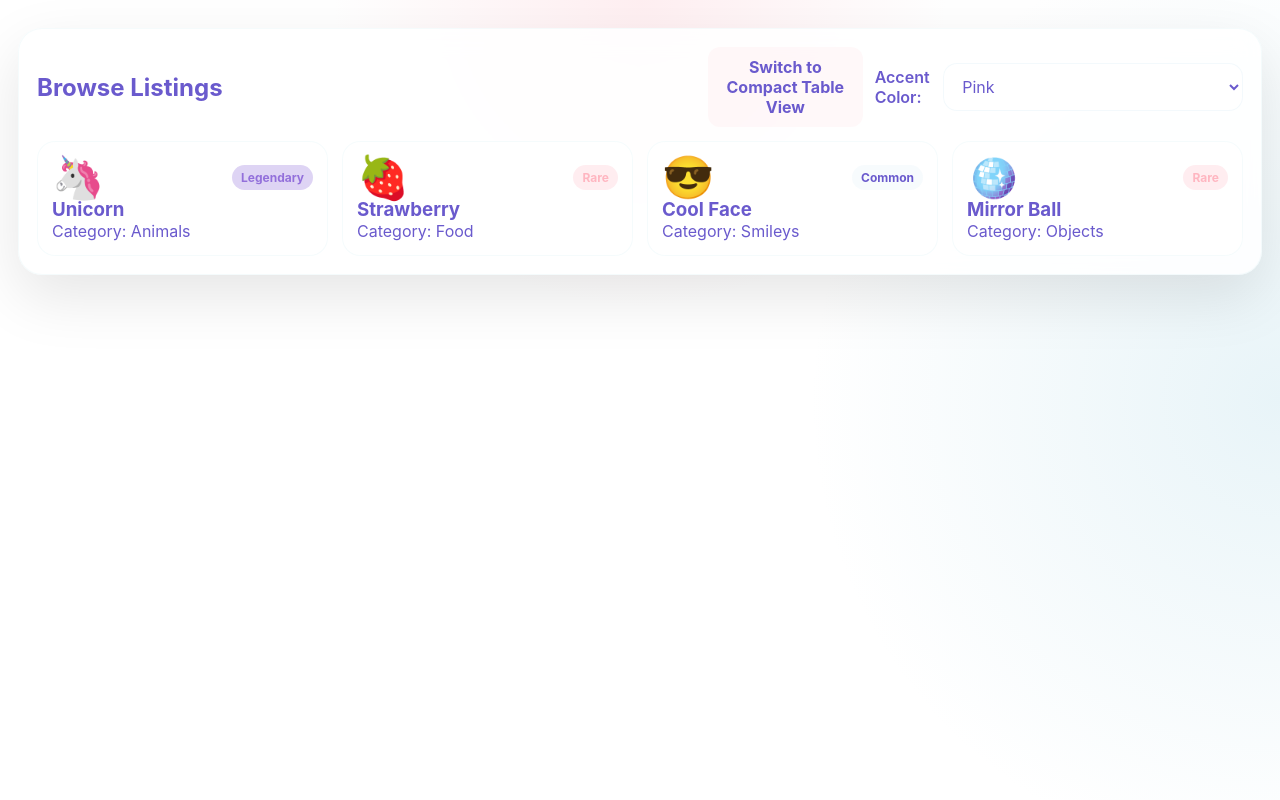
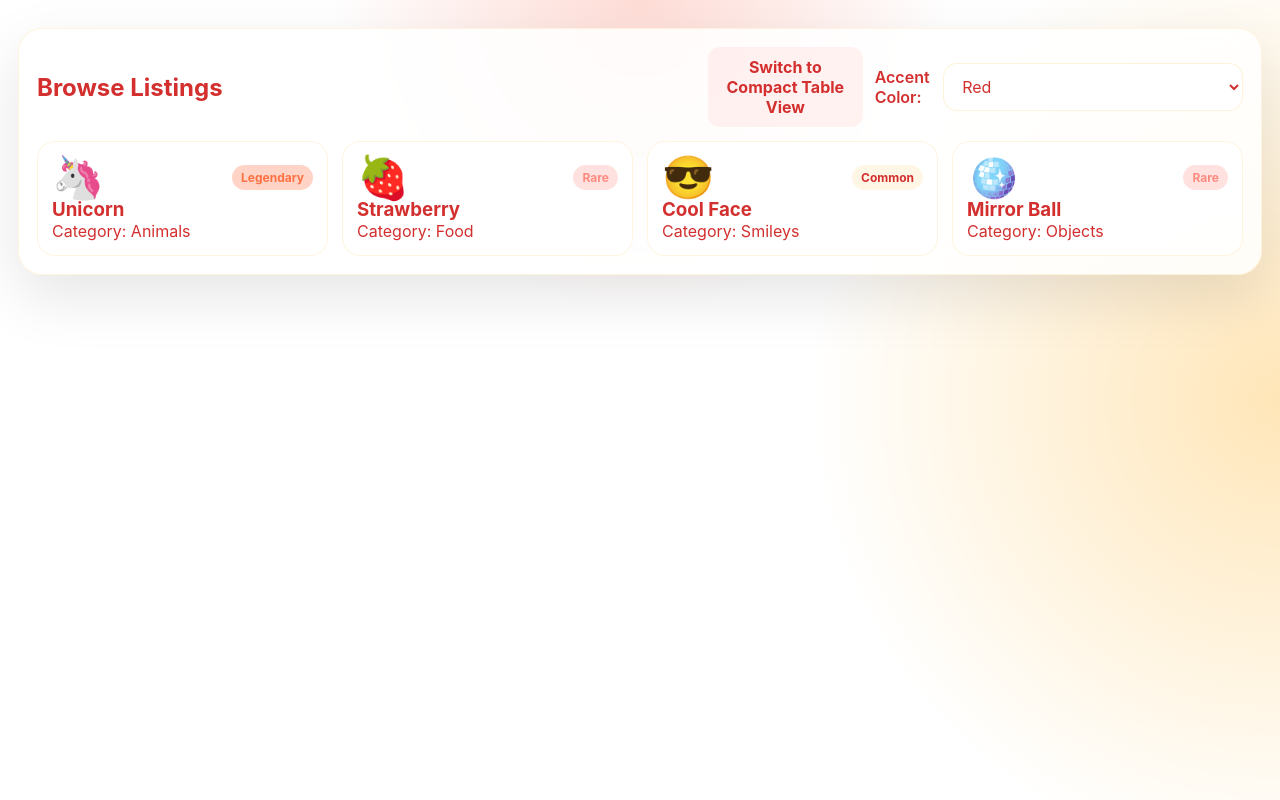
Before and after one commit to pri-m-05/emoji-exchange, a React (Vite) app in the folder emoji-exchange-starter/: page / in a window 1280 px wide. Built offline with nearby package versions, Linux system fonts and the light colour scheme.

Commit message:
Update accent colors to red and orange theme

```diff
--- a/emoji-exchange-starter/src/App.tsx
+++ b/emoji-exchange-starter/src/App.tsx
@@ -3,11 +3,11 @@ import type { Listing } from "./types";
 import { seedListings } from "./seed";
 
 const ACCENT_COLORS = [
+  { name: "Red", pink: "#ff8a80", purple: "#d32f2f" },
+  { name: "Orange", pink: "#ffcc99", purple: "#ff7043" },
   { name: "Pink", pink: "#ffb6c1", purple: "#9370db" },
   { name: "Blue", pink: "#add8e6", purple: "#6a5acd" },
-  { name: "Green", pink: "#77dd77", purple: "#4caf50" },
-  { name: "Orange", pink: "#ffcc99", purple: "#ff7043" },
-  { name: "Red", pink: "#ff8a80", purple: "#d32f2f" }
+  { name: "Green", pink: "#77dd77", purple: "#4caf50" }
 ];
 
 export default function App() {
--- a/emoji-exchange-starter/src/styles.css
+++ b/emoji-exchange-starter/src/styles.css
@@ -2,66 +2,66 @@
   font-family: Inter, ui-sans-serif, system-ui, -apple-system, BlinkMacSystemFont, "Segoe UI", sans-serif;
   /* Pastel color theme variables */
   --color-bg-dark: #ffffff;
-  --color-bg-gradient-top: rgba(255, 182, 193, 0.22); /* pastel pink accent */
-  --color-bg-gradient-right: rgba(173, 216, 230, 0.28); /* pastel blue accent */
-  --color-text-primary: #6a5acd; /* pastel purple text */
-  --color-text-secondary: #77dd77; /* pastel green text */
+  --color-bg-gradient-top: rgba(255, 99, 71, 0.22); /* tomato red accent */
+  --color-bg-gradient-right: rgba(255, 165, 0, 0.28); /* orange accent */
+  --color-text-primary: #d32f2f; /* red text */
+  --color-text-secondary: #ff7043; /* orange text */
   --color-text-muted: #a9a9a9; /* muted gray text */
-  --color-accent-pink: #ffb6c1; /* pastel pink accent */
-  --color-accent-purple: #9370db; /* pastel purple accent */
-  --color-accent-pink-light: rgba(255, 182, 193, 0.65); /* pastel pink light */
+  --color-accent-pink: #ff8a80; /* red accent */
+  --color-accent-purple: #ff7043; /* orange accent */
+  --color-accent-pink-light: rgba(255, 138, 128, 0.65); /* red light */
   --color-panel-bg: rgba(255, 255, 255, 0.85);
-  --color-panel-border: rgba(173, 216, 230, 0.12); /* pastel blue border */
+  --color-panel-border: rgba(255, 165, 0, 0.12); /* orange border */
   --color-input-bg: rgba(255, 255, 255, 0.9);
-  --color-input-border: rgba(173, 216, 230, 0.15); /* pastel blue border */
+  --color-input-border: rgba(255, 165, 0, 0.15); /* orange border */
   --color-button-bg: linear-gradient(135deg, var(--color-accent-pink), var(--color-accent-purple));
   --color-button-disabled-opacity: 0.5;
-  --color-rarity-common-bg: rgba(173, 216, 230, 0.1); /* pastel blue */
-  --color-rarity-rare-bg: rgba(255, 182, 193, 0.25); /* pastel pink */
-  --color-rarity-rare-text: #ffb6c1; /* pastel pink text */
-  --color-rarity-legendary-bg: rgba(147, 112, 219, 0.3); /* pastel purple */
-  --color-rarity-legendary-text: #9370db; /* pastel purple text */
-  --color-status-ok-bg: rgba(119, 221, 119, 0.2); /* pastel green */
-  --color-status-ok-text: #77dd77; /* pastel green text */
-  --color-status-done-bg: rgba(173, 216, 230, 0.25); /* pastel blue */
-  --color-status-done-text: #6a5acd; /* pastel purple text */
-  --color-status-declined-bg: rgba(255, 182, 193, 0.25); /* pastel pink */
-  --color-status-declined-text: #ffb6c1; /* pastel pink text */
-  --color-modal-bg: #f8f8ff; /* very light pastel blue modal background */
-  --color-modal-border: rgba(147, 112, 219, 0.15); /* pastel purple border */
+  --color-rarity-common-bg: rgba(255, 165, 0, 0.1); /* orange */
+  --color-rarity-rare-bg: rgba(255, 138, 128, 0.25); /* red */
+  --color-rarity-rare-text: #ff8a80; /* red text */
+  --color-rarity-legendary-bg: rgba(255, 112, 67, 0.3); /* orange */
+  --color-rarity-legendary-text: #ff7043; /* orange text */
+  --color-status-ok-bg: rgba(255, 165, 0, 0.2); /* orange */
+  --color-status-ok-text: #ff7043; /* orange text */
+  --color-status-done-bg: rgba(255, 138, 128, 0.25); /* red */
+  --color-status-done-text: #d32f2f; /* red text */
+  --color-status-declined-bg: rgba(255, 138, 128, 0.25); /* red */
+  --color-status-declined-text: #ff8a80; /* red text */
+  --color-modal-bg: #fff5f5; /* very light red modal background */
+  --color-modal-border: rgba(255, 112, 67, 0.15); /* orange border */
   --color-modal-backdrop: rgba(255, 255, 255, 0.85);
 }
 
 /* Dark mode overrides */
 .dark {
   --color-bg-dark: #121212;
-  --color-bg-gradient-top: rgba(40, 40, 40, 0.8);
-  --color-bg-gradient-right: rgba(30, 30, 30, 0.8);
-  --color-text-primary: #e0e0e0;
-  --color-text-secondary: #a0d6a0;
+  --color-bg-gradient-top: rgba(139, 0, 0, 0.8); /* dark red */
+  --color-bg-gradient-right: rgba(255, 140, 0, 0.8); /* dark orange */
+  --color-text-primary: #ff8a80; /* red */
+  --color-text-secondary: #ff7043; /* orange */
   --color-text-muted: #888888;
-  --color-accent-pink: #ff8fa3;
-  --color-accent-purple: #b28fd9;
-  --color-accent-pink-light: rgba(255, 143, 163, 0.65);
+  --color-accent-pink: #ff8a80; /* red accent */
+  --color-accent-purple: #ff7043; /* orange accent */
+  --color-accent-pink-light: rgba(255, 138, 128, 0.65);
   --color-panel-bg: rgba(30, 30, 30, 0.85);
-  --color-panel-border: rgba(90, 90, 90, 0.3);
+  --color-panel-border: rgba(255, 140, 0, 0.3); /* orange border */
   --color-input-bg: rgba(40, 40, 40, 0.9);
-  --color-input-border: rgba(90, 90, 90, 0.4);
-  --color-button-bg: linear-gradient(135deg, #ff8fa3, #b28fd9);
+  --color-input-border: rgba(255, 140, 0, 0.4); /* orange border */
+  --color-button-bg: linear-gradient(135deg, #ff8a80, #ff7043);
   --color-button-disabled-opacity: 0.3;
   --color-rarity-common-bg: rgba(90, 90, 90, 0.3);
-  --color-rarity-rare-bg: rgba(255, 143, 163, 0.3);
-  --color-rarity-rare-text: #ff8fa3;
-  --color-rarity-legendary-bg: rgba(178, 143, 217, 0.3);
-  --color-rarity-legendary-text: #b28fd9;
-  --color-status-ok-bg: rgba(160, 214, 160, 0.3);
-  --color-status-ok-text: #a0d6a0;
+  --color-rarity-rare-bg: rgba(255, 138, 128, 0.3);
+  --color-rarity-rare-text: #ff8a80;
+  --color-rarity-legendary-bg: rgba(255, 112, 67, 0.3);
+  --color-rarity-legendary-text: #ff7043;
+  --color-status-ok-bg: rgba(255, 140, 0, 0.3);
+  --color-status-ok-text: #ff7043;
   --color-status-done-bg: rgba(90, 90, 90, 0.3);
-  --color-status-done-text: #e0e0e0;
-  --color-status-declined-bg: rgba(255, 143, 163, 0.3);
-  --color-status-declined-text: #ff8fa3;
-  --color-modal-bg: #222222;
-  --color-modal-border: rgba(178, 143, 217, 0.3);
+  --color-status-done-text: #ff8a80;
+  --color-status-declined-bg: rgba(255, 138, 128, 0.3);
+  --color-status-declined-text: #ff8a80;
+  --color-modal-bg: #330000;
+  --color-modal-border: rgba(255, 112, 67, 0.3);
   --color-modal-backdrop: rgba(20, 20, 20, 0.85);
 }
 
@@ -291,7 +291,7 @@ textarea {
 }
 
 .button-secondary {
-  background: rgba(255, 182, 193, 0.1);
+  background: rgba(255, 138, 128, 0.1);
   color: var(--color-text-primary);
 }
 
```
Also changed, not shown: 4 other files (tests, documents, lock files or other folders).
